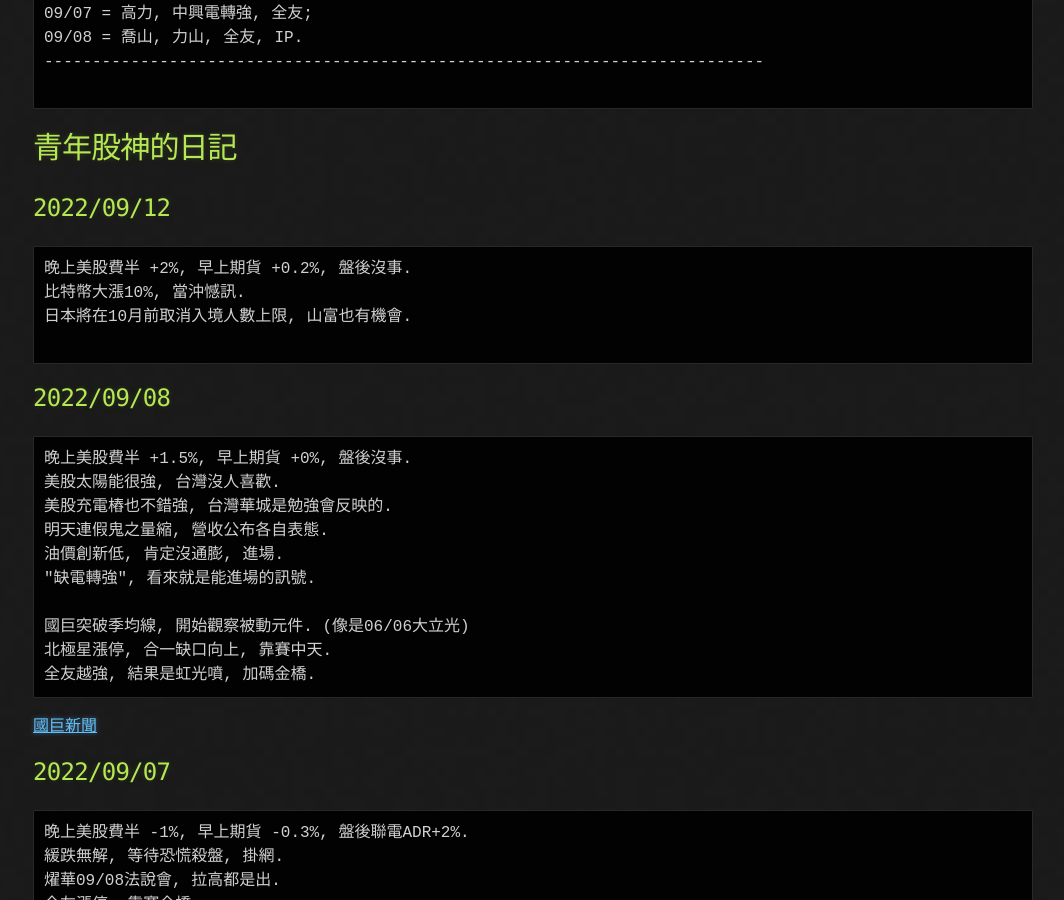
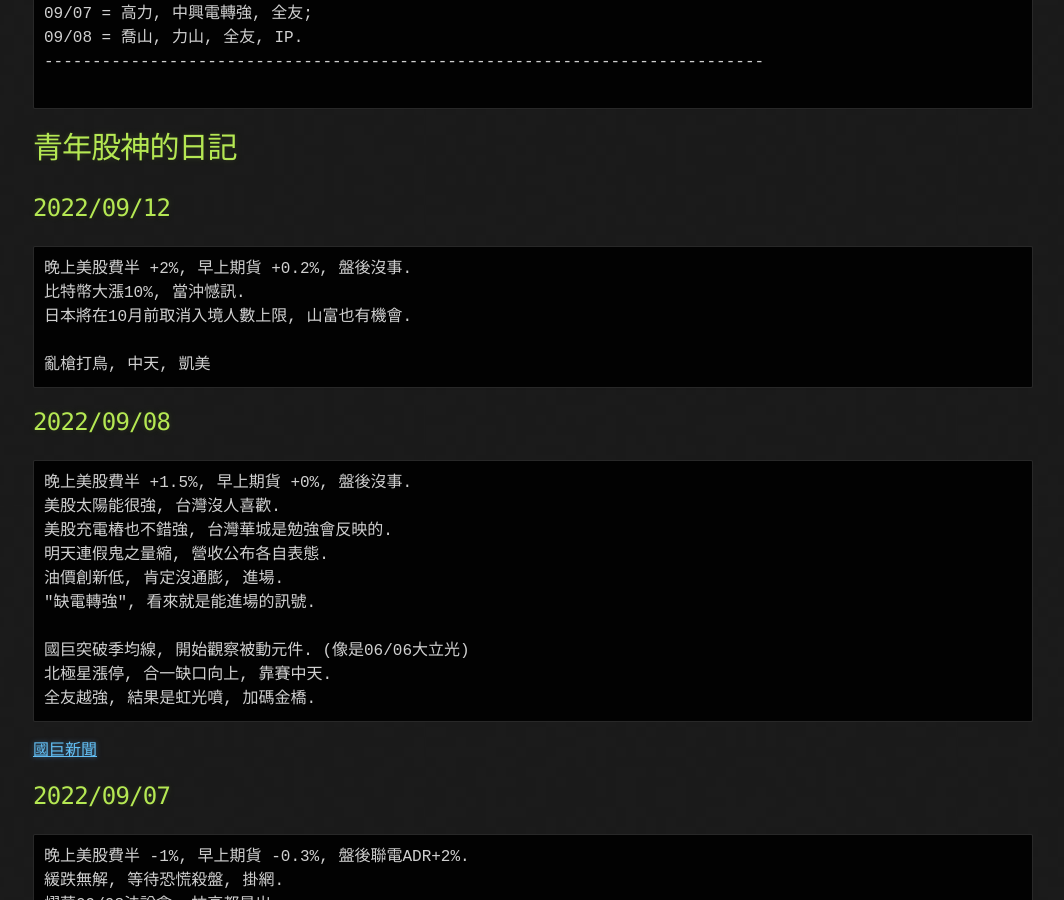
Before and after one commit to lepg5487/Stock_God, a Jekyll site: the page built from index.md, in a window 1280 px wide and 900 px high, scrolled down 1090 px. Shown: the whole window, without its empty margins (107-1171 px from the left). Built offline with Jekyll 4.4.1, drawn with Linux system fonts in a browser that asks for light colours; our own code applies the rules of GitHub Pages for plain Markdown files.

Commit message:
Update index.md

````diff
--- a/index.md
+++ b/index.md
@@ -51,6 +51,7 @@
 比特幣大漲10%, 當沖憾訊.
 日本將在10月前取消入境人數上限, 山富也有機會.
 
+亂槍打鳥, 中天, 凱美
 ```
 
 ## 2022/09/08
````
